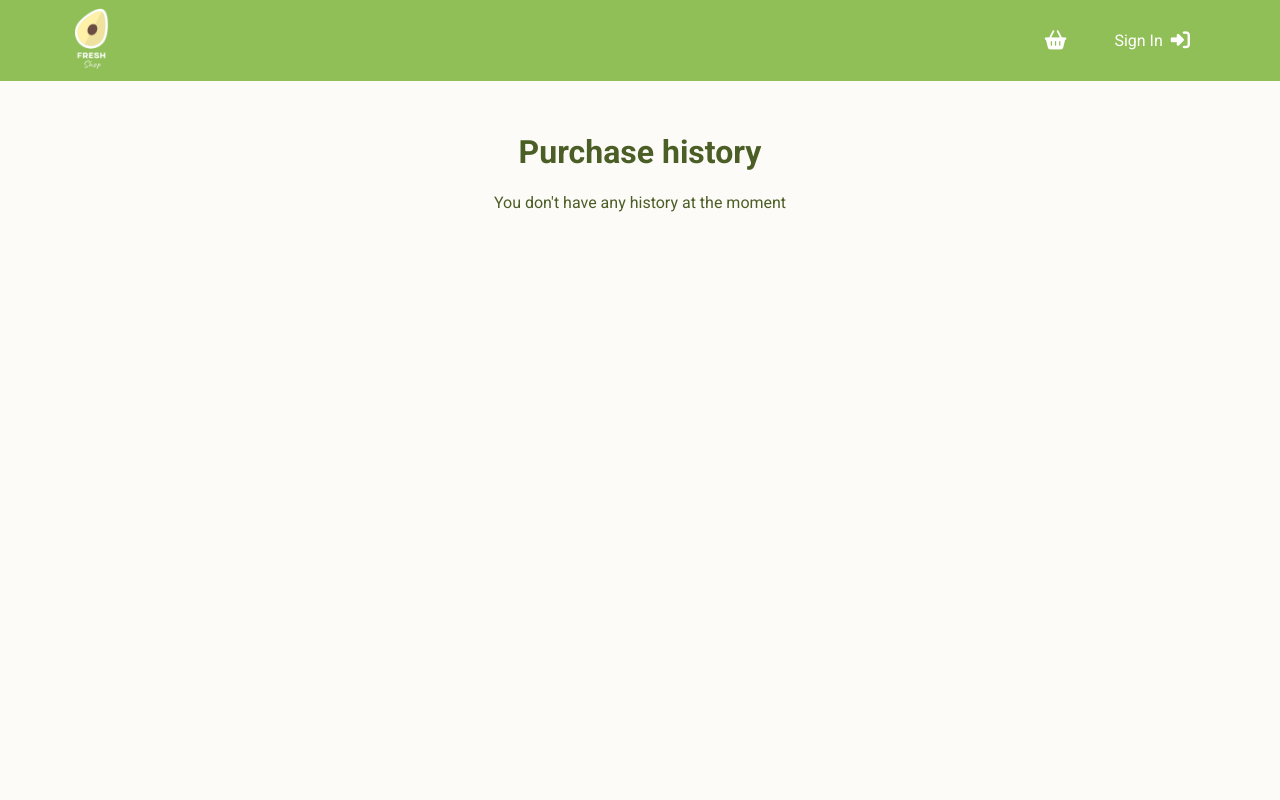
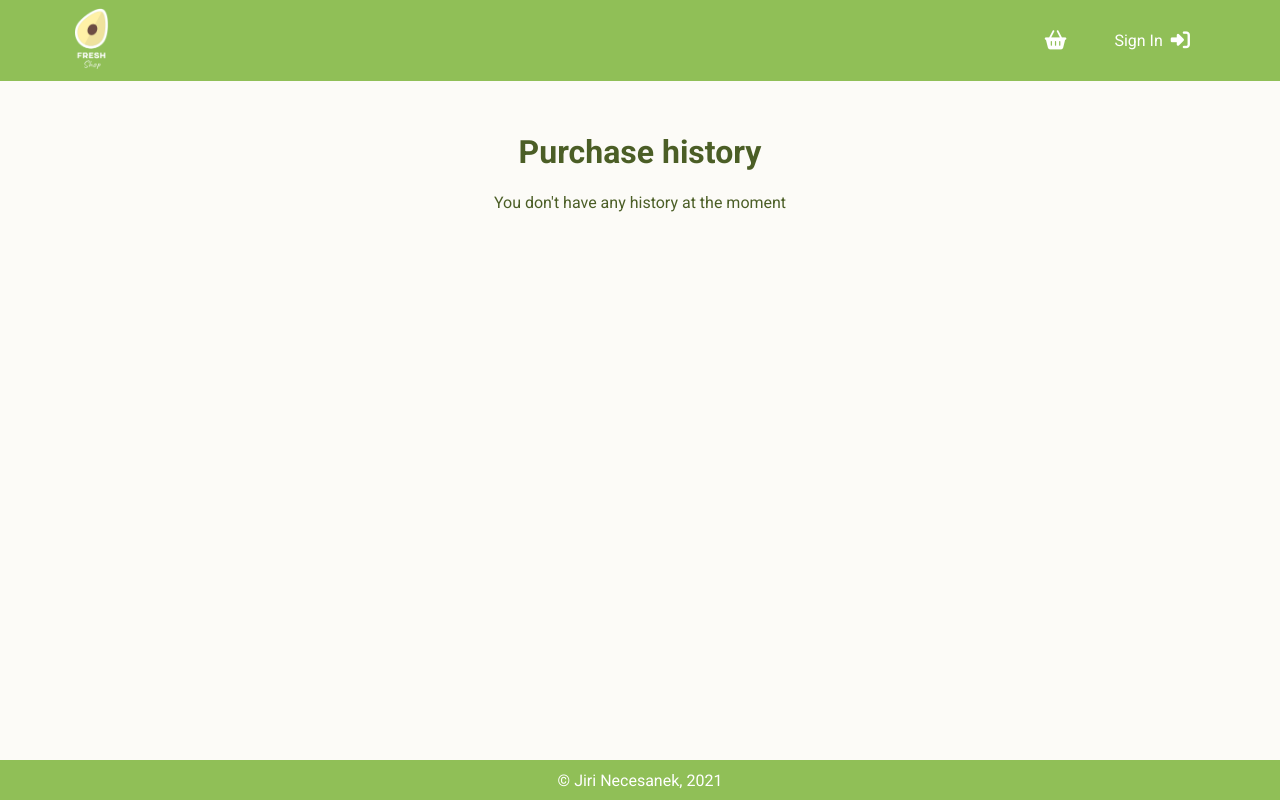
Before and after one commit to djneces/react-e-commerce-app, a React (Create React App) app: page /orders in a window 1280 px wide. Shown: the top 800 px of the page. Built offline with nearby package versions, Linux system fonts and the light colour scheme; no server answers.

Commit message:
Purchase history css refactor

```diff
--- a/src/containers/PurchaseHistory/PurchaseHistory.scss
+++ b/src/containers/PurchaseHistory/PurchaseHistory.scss
@@ -7,5 +7,4 @@
     display: flex;
     flex-direction: column;
     align-items: center;
-    min-height: 100vh;
 }
--- a/src/store/actions/favorites.js
+++ b/src/store/actions/favorites.js
@@ -32,6 +32,7 @@ export const addToFavorites = (userId, itemToAdd) => async (dispatch) => {
       dispatch({
         type: ADD_TO_FAVORITES,
       });
+      // dispatch(fetchFavorites());
     })
     .catch((err) => {
       console.error(err);
@@ -62,9 +63,8 @@ export const clearFavorites = () => {
   };
 };
 
-//FETCH ALL ORDERS
+//FETCH ALL Favorites
 export const fetchFavorites = (userId) => async (dispatch) => {
-  if (!userId) return;
   try {
     dispatch(fetchFavoritesStart());
     const query = database
--- a/src/store/actions/purchase.js
+++ b/src/store/actions/purchase.js
@@ -54,7 +54,7 @@ export const createOrder = (orderDetails, userId, history) => (dispatch) => {
             setAlert(
               'Purchase completed, thank you for shopping with us',
               'purchased',
-              8000
+              5000
             )
           );
           history.push('/');
```
